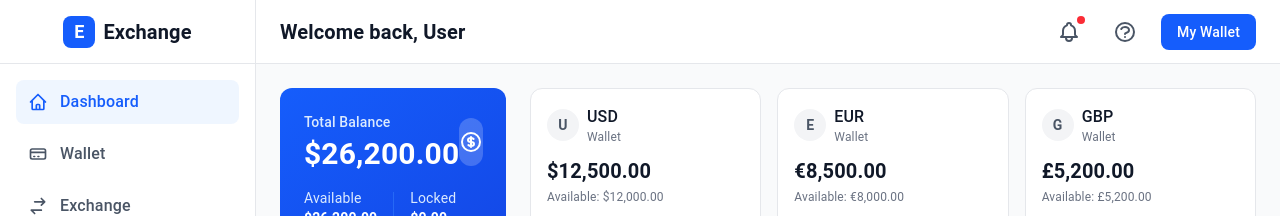
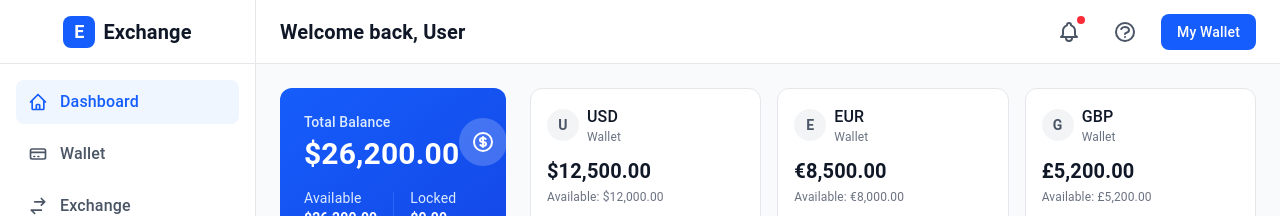
Before and after one commit to Achiever667/exchange-app, a Next.js app: page /dashboard in a window 1280 px wide. Shown: the top 216 px of the page. Built offline with nearby package versions, Linux system fonts and the light colour scheme; no server answers; sample sign-in values are in the browser's storage; what @mui/material-nextjs would draw is missing.

Commit message:
feat:reset password endpoint

```diff
--- a/src/features/auth/components/RegistrationForm.tsx
+++ b/src/features/auth/components/RegistrationForm.tsx
@@ -42,10 +42,8 @@ const onsubmit = async (data: RegisterCredentials) => {
       };
       await registerMutation.mutateAsync(payload);
 
-      if (typeof window !== 'undefined') {
         localStorage.setItem(STORAGE_KEYS.OTP_TYPE, OTP_TYPES.REGISTRATION);
         localStorage.setItem(STORAGE_KEYS.OTP_EMAIL, data.email);
-      }
 
       addToast({
         type: 'success',
--- a/src/features/dashboard/components/TotalBalanceCard.tsx
+++ b/src/features/dashboard/components/TotalBalanceCard.tsx
@@ -20,7 +20,7 @@ export function TotalBalanceCard({ balance, currency = "USD" }: TotalBalanceCard
           <p className="text-blue-100 text-sm font-medium">Total Balance</p>
           <h2 className="text-3xl font-bold mt-1">{formattedBalance}</h2>
         </div>
-        <div className="w-12 h-12 bg-white/20 rounded-full flex items-center justify-center">
+        <div className="w-12 h-12 bg-white/20 rounded-full flex items-center shrink-0 justify-center">
           <svg className="w-6 h-6" fill="none" stroke="currentColor" viewBox="0 0 24 24">
             <path
               strokeLinecap="round"
```
